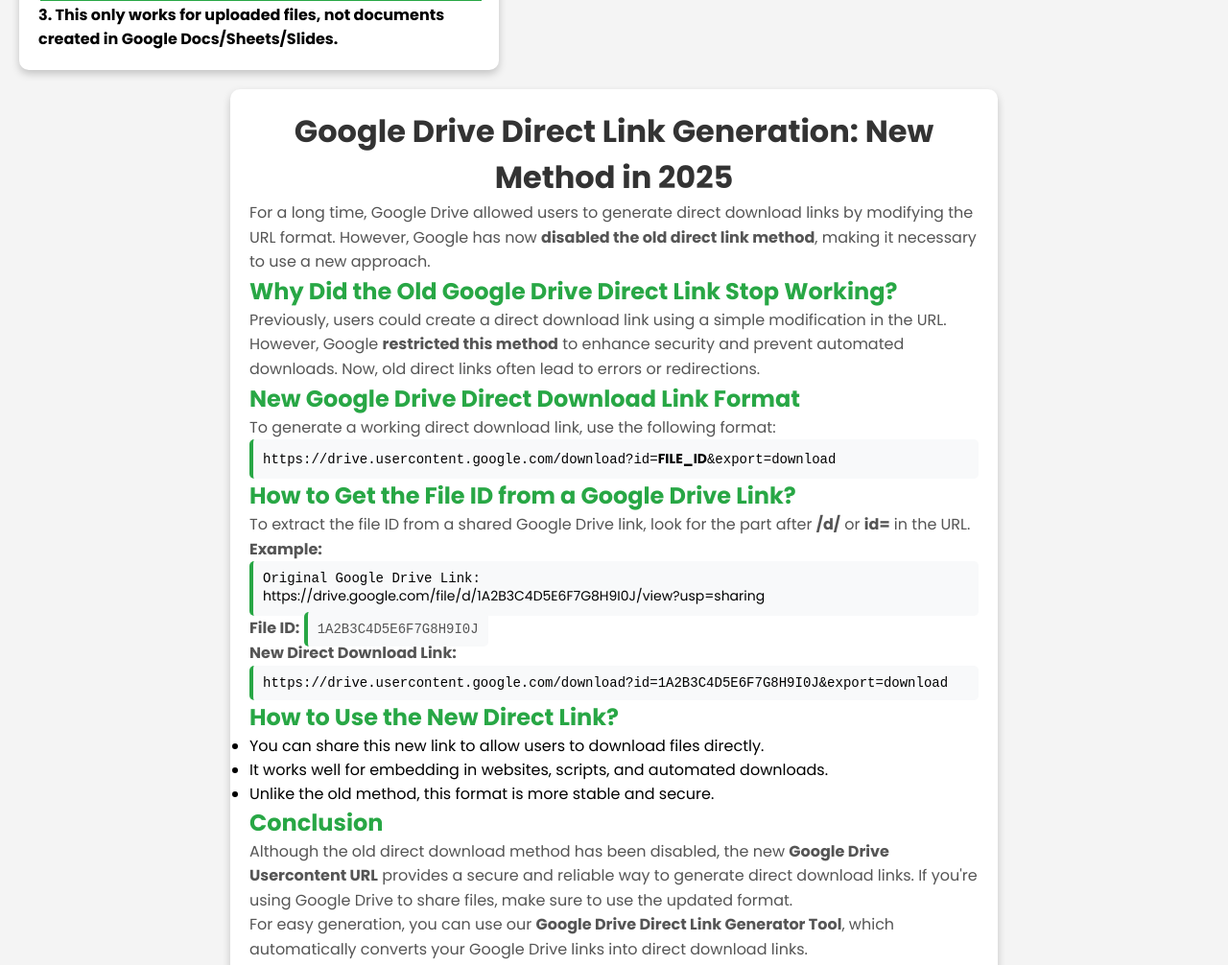
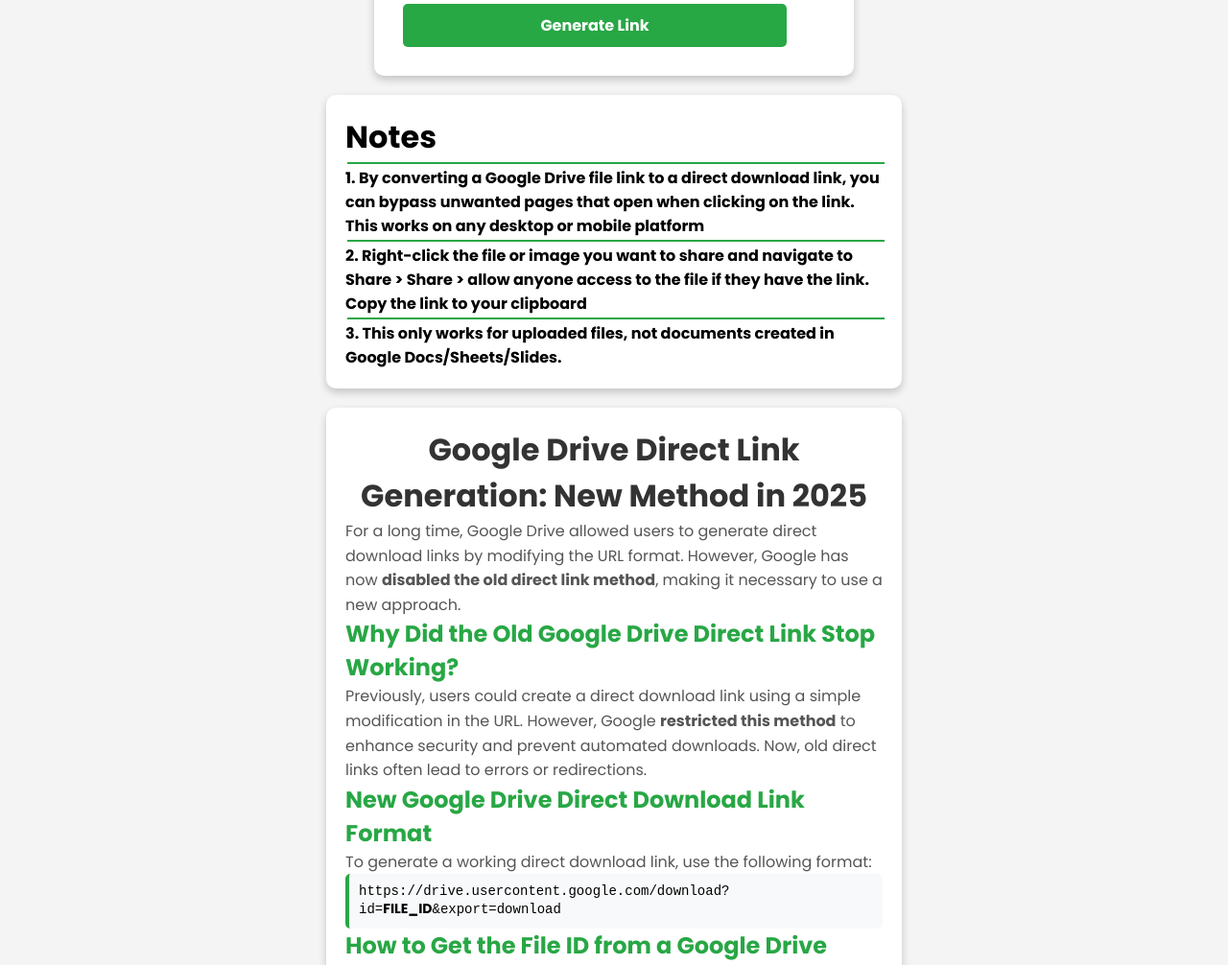
Before and after one commit to shahid24x7free02/Google-Drive-Direct-Link-Generator-New, a plain HTML site: page index.html in a window 1280 px wide. Shown: the part 586-1592 px from the top of the page at 96% size. Drawn offline with Linux system fonts and the light colour scheme.

Commit message:
Update index.html

```diff
--- a/index.html
+++ b/index.html
@@ -7,11 +7,11 @@
   <link rel="icon" href="https://shahid24x7free02.github.io/my-photo.jpg" type="image/x-icon">
   <meta name="viewport" content="width=device-width, initial-scale=1.0">
   <!-- Primary Meta Tags -->
-<meta name="title" content="New Google Drive Direct Download Link Generator | Updated 2025">
-<meta name="description" content="The old Google Drive direct link method is no longer working! Use our updated tool to generate working direct download links for Google Drive files. No more errors or redirections—just instant file access.">
-<meta name="keywords" content="Google Drive direct link, Google Drive new download link, Google Drive old link not working, direct download from Google Drive, Google Drive link generator 2025, latest Google Drive downloader, new Google Drive file ID extractor, Google Drive to direct link converter">
-<meta name="author" content="shahid24x7free">
-<meta name="robots" content="index, follow">
+  <meta name="title" content="New Google Drive Direct Download Link Generator | Updated 2025">
+  <meta name="description" content="The old Google Drive direct link method is no longer working! Use our updated tool to generate working direct download links for Google Drive files. No more errors or redirections—just instant file access.">
+  <meta name="keywords" content="Google Drive direct link, Google Drive new download link, Google Drive old link not working, direct download from Google Drive, Google Drive link generator 2025, latest Google Drive downloader, new Google Drive file ID extractor, Google Drive to direct link converter">
+  <meta name="author" content="shahid24x7free">
+  <meta name="robots" content="index, follow">
 
   <style>
     body {
@@ -203,6 +203,7 @@
 
 <body>
   <div class="MainBody">
+    <img style="width: 100%; max-width: 600px; margin: auto; display: flex; justify-content: center; margin-bottom: 20px; border-radius: 10px; box-shadow: 0px 4px 8px rgba(0, 0, 0, 0.2);" src="https://shahid24x7free02.github.io/Google-Drive-Direct-Link-Generator-New/GD-Direct-Link.jpg" alt="Google Drive Direct Download Link Generator | shahid24x7free">
 
 
     <div class="container">
@@ -226,22 +227,18 @@
 
         <style>
           .NotesCoun {
+            max-width: 600px;
             background: white;
             padding: 20px;
+            margin: auto;
+            border-radius: 10px;
             box-shadow: 0px 4px 8px rgba(0, 0, 0, 0.2);
-            border-radius: 10px;
-            max-width: 500px;
             margin-top: 20px;
             margin-bottom: 20px;
           }
         </style>
     </div>
-    <div class="BlogContainer" style="max-width: 800px;
-            background: white;
-            padding: 20px;
-            margin: auto;
-            border-radius: 10px;
-            box-shadow: 0px 4px 8px rgba(0, 0, 0, 0.2);">
+    <div class="BlogContainer" style="max-width: 600px; background: white; padding: 20px; margin: auto; border-radius: 10px; box-shadow: 0px 4px 8px rgba(0, 0, 0, 0.2);">
       <h1 style="color: #333;
 text-align: center;">Google Drive Direct Link Generation: New Method in 2025</h1>
 
```
